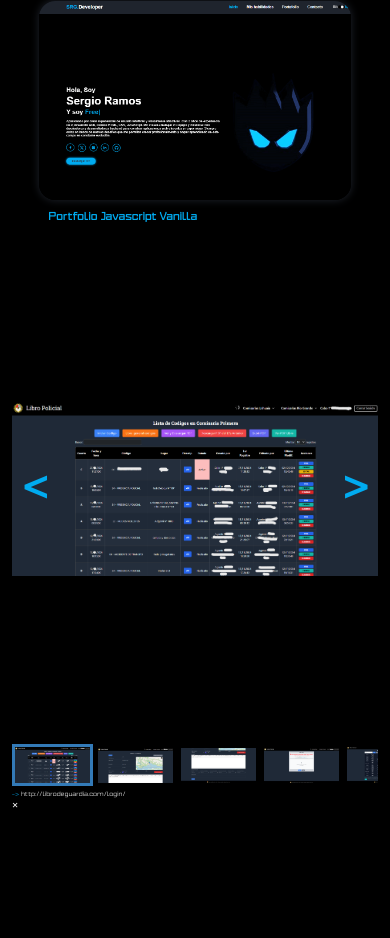
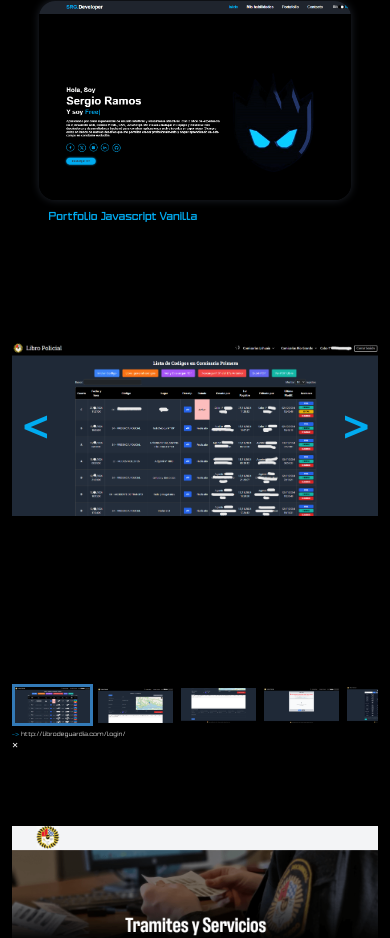
Before and after one commit to ORION-sergy/PortFolio-React, a React (Vite) app: page / in a window 390 px wide. Shown: the part 4211-5149 px from the top of the page. Built offline with nearby package versions, Linux system fonts and the light colour scheme.

Commit message:
sliders portafolio refixed

```diff
--- a/src/index.css
+++ b/src/index.css
@@ -403,7 +403,7 @@ span{
 }
 @media (max-width: 440px){
     .aver{
-        margin-top: 10px;
+        margin-top: -50px;
     }
 }
 /*  */
```
